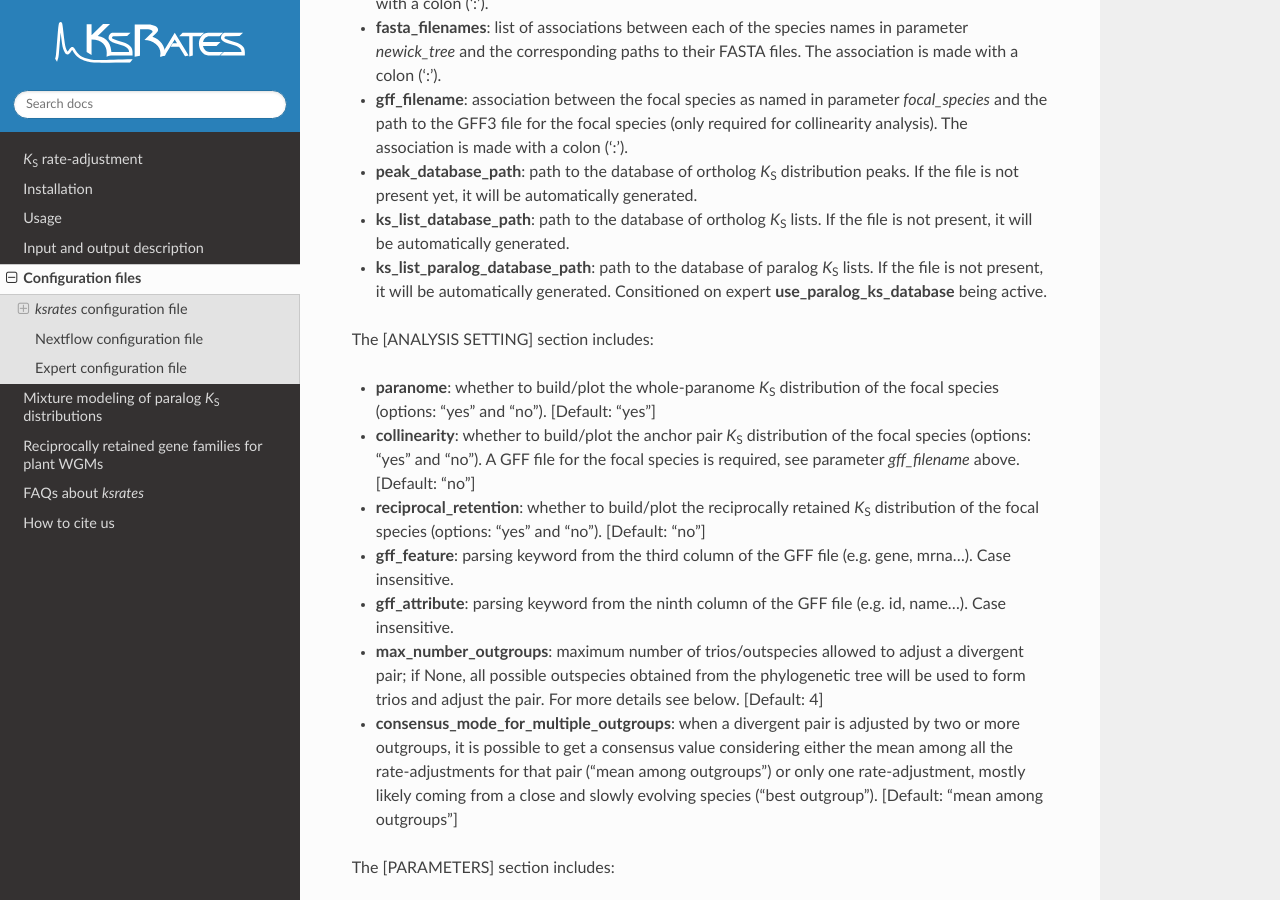
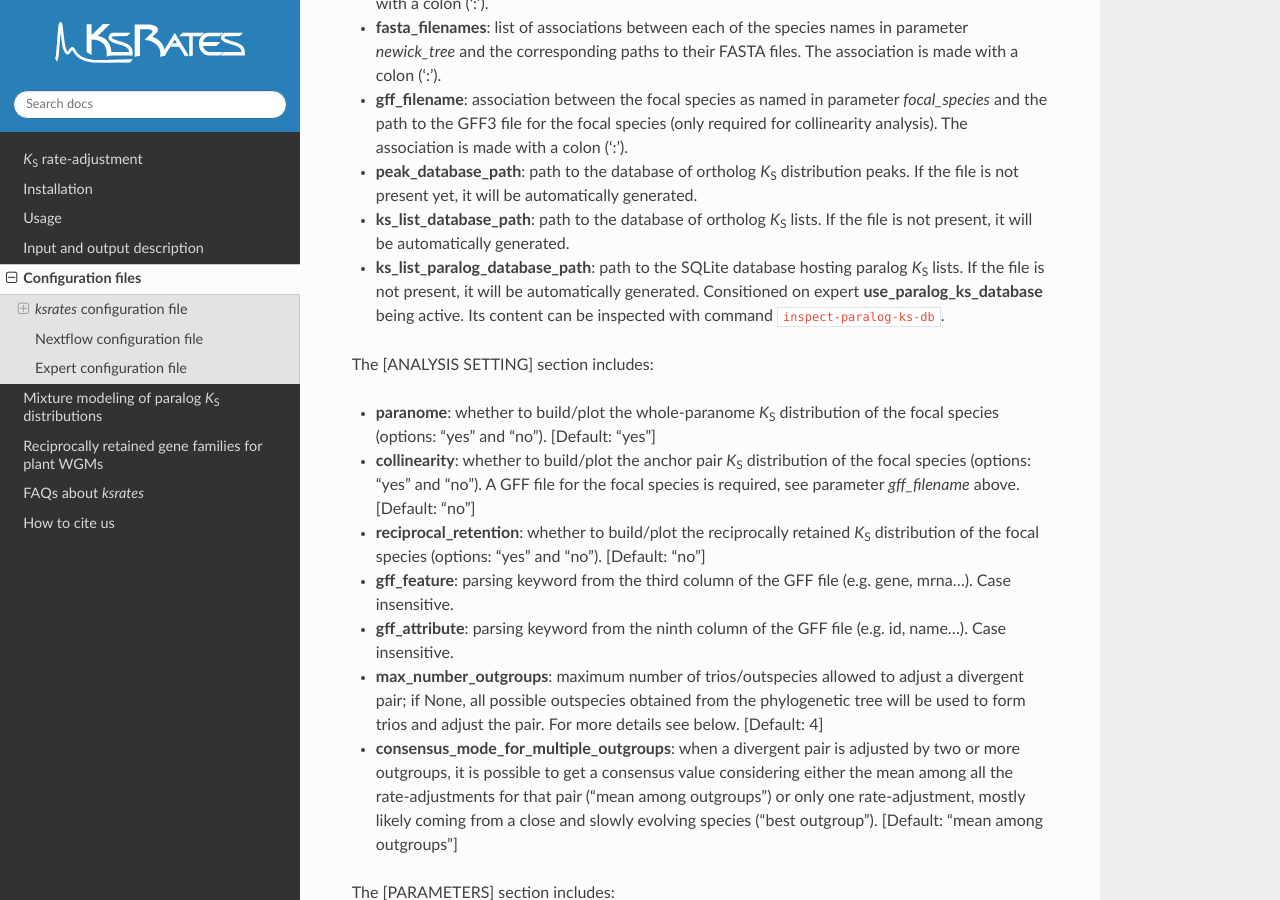
Before and after one commit to VIB-PSB/ksrates, a Sphinx documentation site: the page built from docs/configuration.rst, in a window 1280 px wide and 900 px high, scrolled down 1656 px. Built offline with Sphinx 7.4.7 and the Read the Docs theme 3.1.0, drawn with Linux system fonts in a browser that asks for light colours.

Commit message:
Small doc improvement

```diff
--- a/docs/configuration.rst
+++ b/docs/configuration.rst
@@ -76,7 +76,7 @@ The [SPECIES] section includes:
 * **gff_filename**: association between the focal species as named in parameter `focal_species` and the path to the GFF3 file for the focal species (only required for collinearity analysis). The association is made with a colon (':').
 * **peak_database_path**: path to the database of ortholog *K*:sub:`S` distribution peaks. If the file is not present yet, it will be automatically generated.
 * **ks_list_database_path**: path to the database of ortholog *K*:sub:`S` lists. If the file is not present, it will be automatically generated.
-* **ks_list_paralog_database_path**: path to the database of paralog *K*:sub:`S` lists. If the file is not present, it will be automatically generated. Consitioned on expert **use_paralog_ks_database** being active.
+* **ks_list_paralog_database_path**: path to the SQLite database hosting paralog *K*:sub:`S` lists. If the file is not present, it will be automatically generated. Consitioned on expert **use_paralog_ks_database** being active. Its content can be inspected with command ``inspect-paralog-ks-db``.
 
 The [ANALYSIS SETTING] section includes:
 
```
